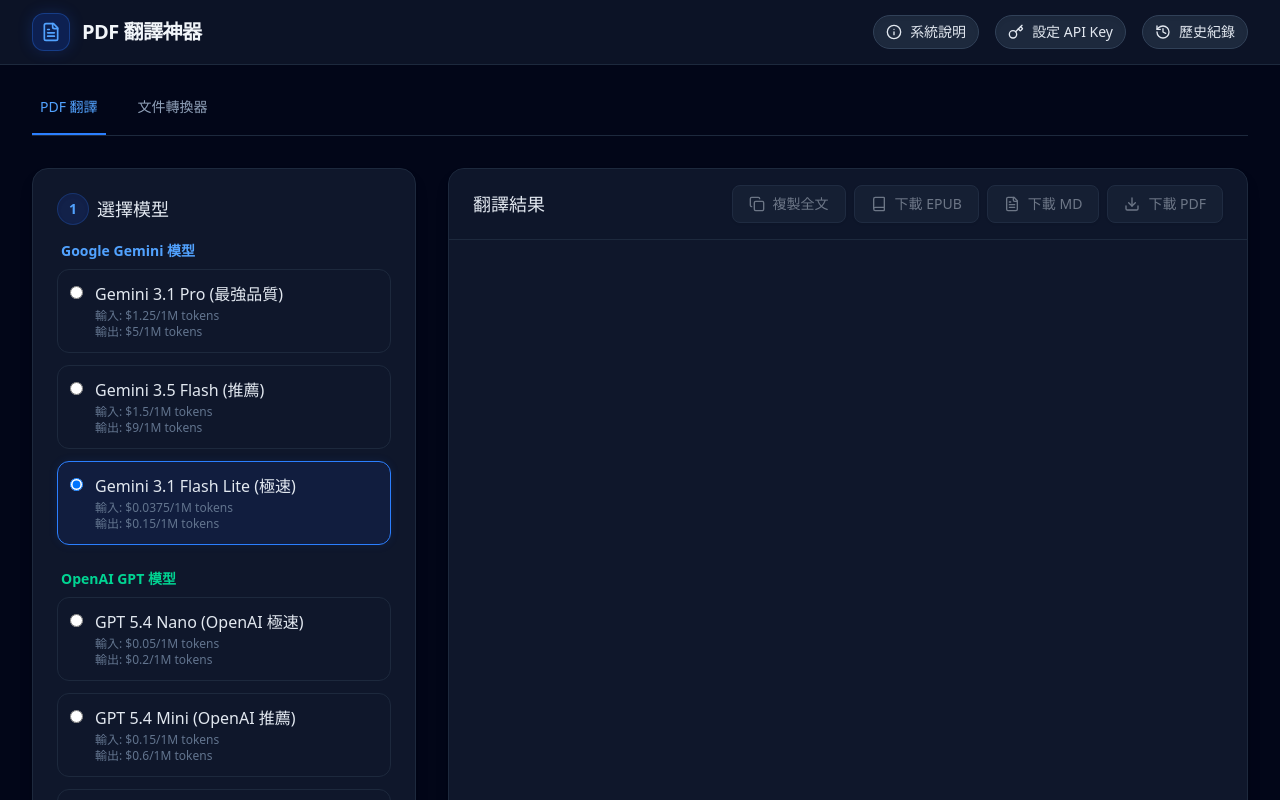
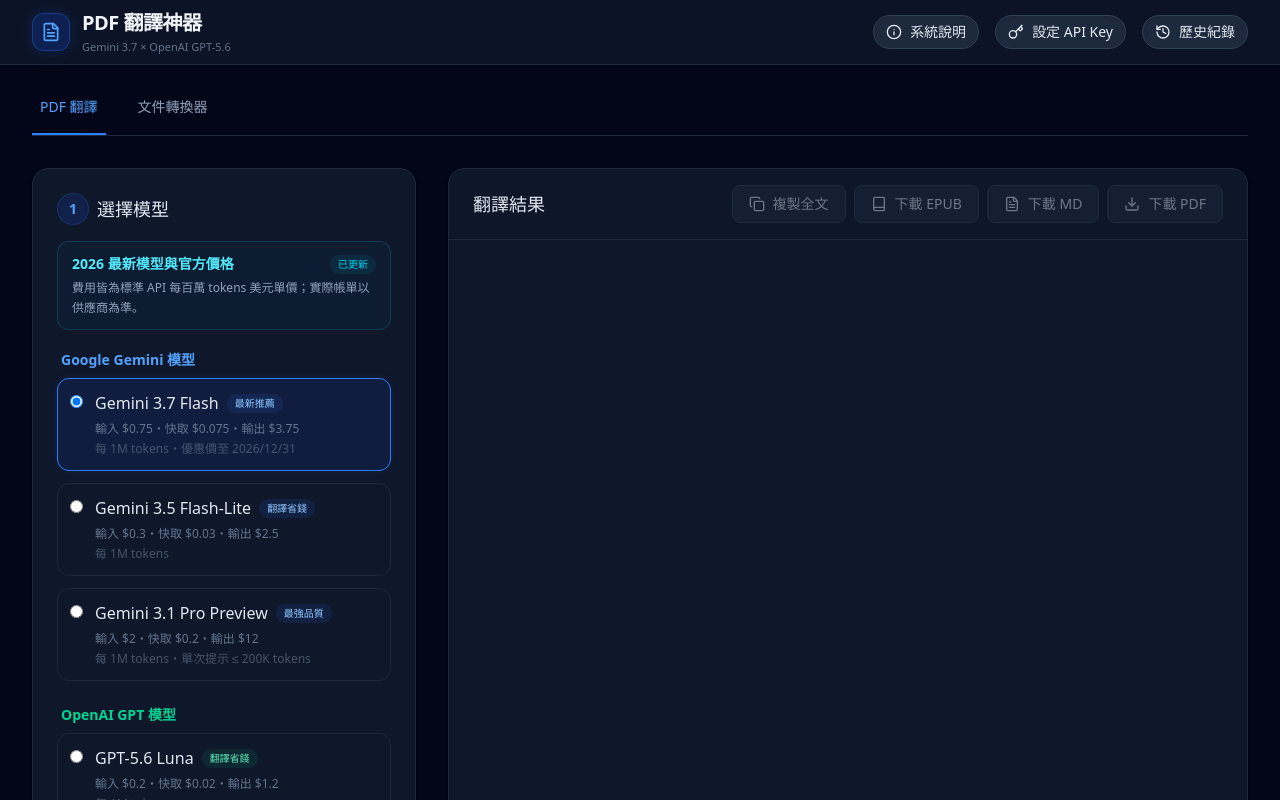
Before and after one commit to garrettwu2026/PDF-translation, a React (Vite) app: page / in a window 1280 px wide. Shown: the top 800 px of the page. Built offline with nearby package versions, Linux system fonts and the light colour scheme.

Commit message:
feat: update Gemini and GPT-5.6 models

```diff
--- a/src/App.tsx
+++ b/src/App.tsx
@@ -5,14 +5,29 @@
 import { saveHistory, getAllHistory, deleteHistory, HistoryRecord } from './lib/db';
 import { splitTextIntoChunks } from './lib/text';
 
-const MODELS = [
-  { id: 'gemini-3.1-pro-preview', name: 'Gemini 3.1 Pro (最強品質)', provider: 'google', inputPrice: 1.25, outputPrice: 5.00 },
-  { id: 'gemini-3.5-flash', name: 'Gemini 3.5 Flash (推薦)', provider: 'google', inputPrice: 1.50, outputPrice: 9.00 },
-  { id: 'gemini-3.1-flash-lite', name: 'Gemini 3.1 Flash Lite (極速)', provider: 'google', inputPrice: 0.0375, outputPrice: 0.15 },
-  { id: 'gpt-5.4-nano', name: 'GPT 5.4 Nano (OpenAI 極速)', provider: 'openai', inputPrice: 0.05, outputPrice: 0.20 },
-  { id: 'gpt-5.4-mini', name: 'GPT 5.4 Mini (OpenAI 推薦)', provider: 'openai', inputPrice: 0.15, outputPrice: 0.60 },
-  { id: 'gpt-5.4-pro', name: 'GPT 5.4 Pro (OpenAI 最強)', provider: 'openai', inputPrice: 2.50, outputPrice: 10.00 },
+type ModelConfig = {
+  id: string;
+  name: string;
+  provider: 'google' | 'openai';
+  inputPrice: number;
+  cachedInputPrice: number;
+  outputPrice: number;
+  badge: string;
+  priceNote?: string;
+};
+
+// Paid-tier standard pricing in USD per 1M tokens, verified against the
+// providers' official pricing pages on 2026-08-31.
+const MODELS: ModelConfig[] = [
+  { id: 'gemini-3.7-flash', name: 'Gemini 3.7 Flash', provider: 'google', inputPrice: 0.75, cachedInputPrice: 0.075, outputPrice: 3.75, badge: '最新推薦', priceNote: '優惠價至 2026/12/31' },
+  { id: 'gemini-3.5-flash-lite', name: 'Gemini 3.5 Flash-Lite', provider: 'google', inputPrice: 0.30, cachedInputPrice: 0.03, outputPrice: 2.50, badge: '翻譯省錢' },
+  { id: 'gemini-3.1-pro-preview', name: 'Gemini 3.1 Pro Preview', provider: 'google', inputPrice: 2.00, cachedInputPrice: 0.20, outputPrice: 12.00, badge: '最強品質', priceNote: '單次提示 ≤ 200K tokens' },
+  { id: 'gpt-5.6-luna', name: 'GPT-5.6 Luna', provider: 'openai', inputPrice: 0.20, cachedInputPrice: 0.02, outputPrice: 1.20, badge: '翻譯省錢' },
+  { id: 'gpt-5.6-terra', name: 'GPT-5.6 Terra', provider: 'openai', inputPrice: 2.00, cachedInputPrice: 0.20, outputPrice: 12.00, badge: '均衡推薦' },
+  { id: 'gpt-5.6-sol', name: 'GPT-5.6 Sol', provider: 'openai', inputPrice: 4.00, cachedInputPrice: 0.40, outputPrice: 20.00, badge: '最強品質', priceNote: '優惠價至少至 2026/11/21' },
 ];
+
+const DEFAULT_MODEL_ID = 'gemini-3.7-flash';
 
 const LOCAL_STORAGE_KEY_NAME = '__pdf_translator_api_key_v1__';
 const LOCAL_STORAGE_OPENAI_KEY_NAME = '__pdf_translator_openai_api_key_v1__';
@@ -35,7 +50,7 @@
   const [customInstructions, setCustomInstructions] = useState('');
   const [isExtracting, setIsExtracting] = useState(false);
   const [extractedText, setExtractedText] = useState('');
-  const [selectedModel, setSelectedModel] = useState('gemini-3.1-flash-lite');
+  const [selectedModel, setSelectedModel] = useState(DEFAULT_MODEL_ID);
   const [splitTranslation, setSplitTranslation] = useState(true);
   const [file, setFile] = useState<File | null>(null);
   const [base64Data, setBase64Data] = useState<string | null>(null);
@@ -96,7 +111,10 @@
     setTranslatedText(record.translatedText);
     setCurrentChunk(record.currentChunk);
     setTotalChunks(record.totalChunks);
-    setSelectedModel(record.model);
+    const restoredModel = MODELS.some(model => model.id === record.model)
+      ? record.model
+      : DEFAULT_MODEL_ID;
+    setSelectedModel(restoredModel);
     setTranslationStyle(record.translationStyle || null);
     setGlossary(record.glossaryText || '無');
 
@@ -1357,7 +1375,7 @@
     }
   };
 
-  const selectedModelData = MODELS.find(m => m.id === selectedModel)!;
+  const selectedModelData = MODELS.find(m => m.id === selectedModel) ?? MODELS[0];
 
   // The pipeline reads source text multiple times for analysis, translation,
   // proofreading and glossary updates. Keep document tokens separate from the
@@ -1423,7 +1441,10 @@
             <div className="bg-blue-600/20 border border-blue-500/30 p-2 rounded-xl shadow-[0_0_15px_rgba(37,99,235,0.2)]">
               <FileText className="w-5 h-5 text-blue-400" />
             </div>
-            <h1 className="text-xl font-semibold tracking-tight text-slate-100">PDF 翻譯神器</h1>
+            <div>
+              <h1 className="text-xl font-semibold tracking-tight text-slate-100">PDF 翻譯神器</h1>
+              <p className="text-[11px] text-slate-500 mt-0.5">Gemini 3.7 × OpenAI GPT-5.6</p>
+            </div>
           </div>
           <div className="flex items-center gap-4">
             <button
@@ -1484,6 +1505,13 @@
                   <div className="w-8 h-8 rounded-full bg-blue-900/30 border border-blue-500/20 flex items-center justify-center text-blue-400 font-semibold text-sm shadow-inner">1</div>
                   選擇模型
                 </h2>
+                <div className="mb-5 rounded-xl border border-cyan-500/20 bg-cyan-950/20 px-3.5 py-3">
+                  <div className="flex items-center justify-between gap-3">
+                    <span className="text-sm font-semibold text-cyan-300">2026 最新模型與官方價格</span>
+                    <span className="rounded-full bg-cyan-500/10 px-2 py-0.5 text-[10px] font-medium text-cyan-400">已更新</span>
+                  </div>
+                  <p className="mt-1 text-xs leading-relaxed text-slate-400">費用皆為標準 API 每百萬 tokens 美元單價；實際帳單以供應商為準。</p>
+                </div>
                 <div className="space-y-6">
                   <div>
                     <h3 className="text-sm font-semibold text-blue-400 mb-2 pl-1">
@@ -1507,11 +1535,14 @@
                             onChange={(e) => setSelectedModel(e.target.value)}
                             className="mt-1 text-blue-500 focus:ring-blue-500 bg-slate-950 border-slate-700"
                           />
-                          <div className="ml-3">
-                            <div className="font-medium text-slate-200">{model.name}</div>
-                            <div className="text-xs text-slate-500 mt-0.5">
-                              輸入: ${model.inputPrice}/1M tokens<br/>
-                              輸出: ${model.outputPrice}/1M tokens
+                          <div className="ml-3 min-w-0 flex-1">
+                            <div className="flex flex-wrap items-center gap-2">
+                              <span className="font-medium text-slate-200">{model.name}</span>
+                              <span className="rounded-full bg-blue-500/10 px-2 py-0.5 text-[10px] font-medium text-blue-300">{model.badge}</span>
+                            </div>
+                            <div className="text-xs text-slate-500 mt-1 leading-relaxed">
+                              輸入 ${model.inputPrice}・快取 ${model.cachedInputPrice}・輸出 ${model.outputPrice}
+                              <span className="block text-slate-600">每 1M tokens{model.priceNote ? `・${model.priceNote}` : ''}</span>
                             </div>
                           </div>
                         </label>
@@ -1541,11 +1572,14 @@
                             onChange={(e) => setSelectedModel(e.target.value)}
                             className="mt-1 text-emerald-500 focus:ring-emerald-500 bg-slate-950 border-slate-700"
                           />
-                          <div className="ml-3">
-                            <div className="font-medium text-slate-200">{model.name}</div>
-                            <div className="text-xs text-slate-500 mt-0.5">
-                              輸入: ${model.inputPrice}/1M tokens<br/>
-                              輸出: ${model.outputPrice}/1M tokens
+                          <div className="ml-3 min-w-0 flex-1">
+                            <div className="flex flex-wrap items-center gap-2">
+                              <span className="font-medium text-slate-200">{model.name}</span>
+                              <span className="rounded-full bg-emerald-500/10 px-2 py-0.5 text-[10px] font-medium text-emerald-300">{model.badge}</span>
+                            </div>
+                            <div className="text-xs text-slate-500 mt-1 leading-relaxed">
+                              輸入 ${model.inputPrice}・快取 ${model.cachedInputPrice}・輸出 ${model.outputPrice}
+                              <span className="block text-slate-600">每 1M tokens{model.priceNote ? `・${model.priceNote}` : ''}</span>
                             </div>
                           </div>
                         </label>
```
